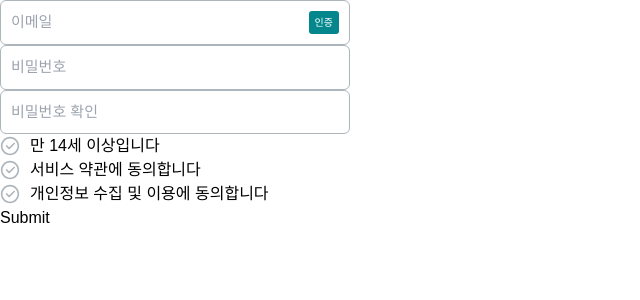
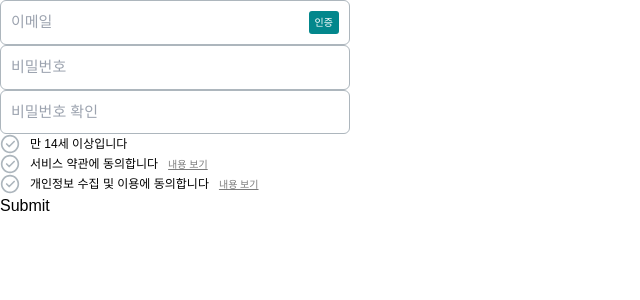
Before and after one commit to AgoraBook/agora-front, a React (Vite) app: page /signup in a window 1280 px wide. Shown: the top 300 px of the page, without its empty margins (0-640 px from the left). Built offline with nearby package versions, Linux system fonts and the light colour scheme; a web font is replaced by a local one.

Commit message:
feat: 동의 항목 중 추가 내용을 보여주기 위한 링크 삽입

```diff
--- a/src/components/signup/check-fields.tsx
+++ b/src/components/signup/check-fields.tsx
@@ -11,17 +11,18 @@ import { useFormContext } from 'react-hook-form';
 type FieldProps = {
   text: string; // label
   isValid?: boolean;
+  url?: string;
 } & InputHTMLAttributes<HTMLInputElement>;
 
 const Field = forwardRef(
   (
-    { text, isValid, ...props }: FieldProps,
+    { text, isValid, url, ...props }: FieldProps,
     ref: ForwardedRef<HTMLInputElement>
   ) => {
     const [checked, setChecked] = useState<boolean | null>(null);
     return (
       <>
-        <div className=' flex items-center gap-2.5 '>
+        <div className=' flex items-center gap-2.5 text-[12px]'>
           <CheckSVG
             stroke={checked ? '#03878C' : !isValid ? '#ff0000' : '#ADB6BD'}
           />
@@ -35,6 +36,15 @@ const Field = forwardRef(
             />
             {text}
           </label>
+          {url && (
+            <a
+              className='text-[10px] text-[#7B7B7B] underline'
+              href={url}
+              target='_blank'
+            >
+              내용 보기
+            </a>
+          )}
         </div>
       </>
     );
@@ -49,7 +59,7 @@ export const CheckFields = () => {
     formState: { errors, isSubmitting },
   } = useFormContext();
 
-  // text fields가 모두 참, check fields만 거짓일때를 가르기 위한 변수
+  // text fields가 invalid한 경우, check fields는 invalid 표시가 나타나지 않도록 별도의 상태로 관리
   const [fieldValid, setFieldValid] = useState<boolean>();
 
   useEffect(() => {
@@ -73,12 +83,14 @@ export const CheckFields = () => {
         value='service'
         text='서비스 약관에 동의합니다'
         isValid={fieldValid}
+        url='http://www.naver.com'
       />
       <Field
         {...register(FIELDS_NAME, { required: true })}
         value='privacy'
         text='개인정보 수집 및 이용에 동의합니다'
         isValid={fieldValid}
+        url='http://www.naver.com'
       />
     </>
   );
```
